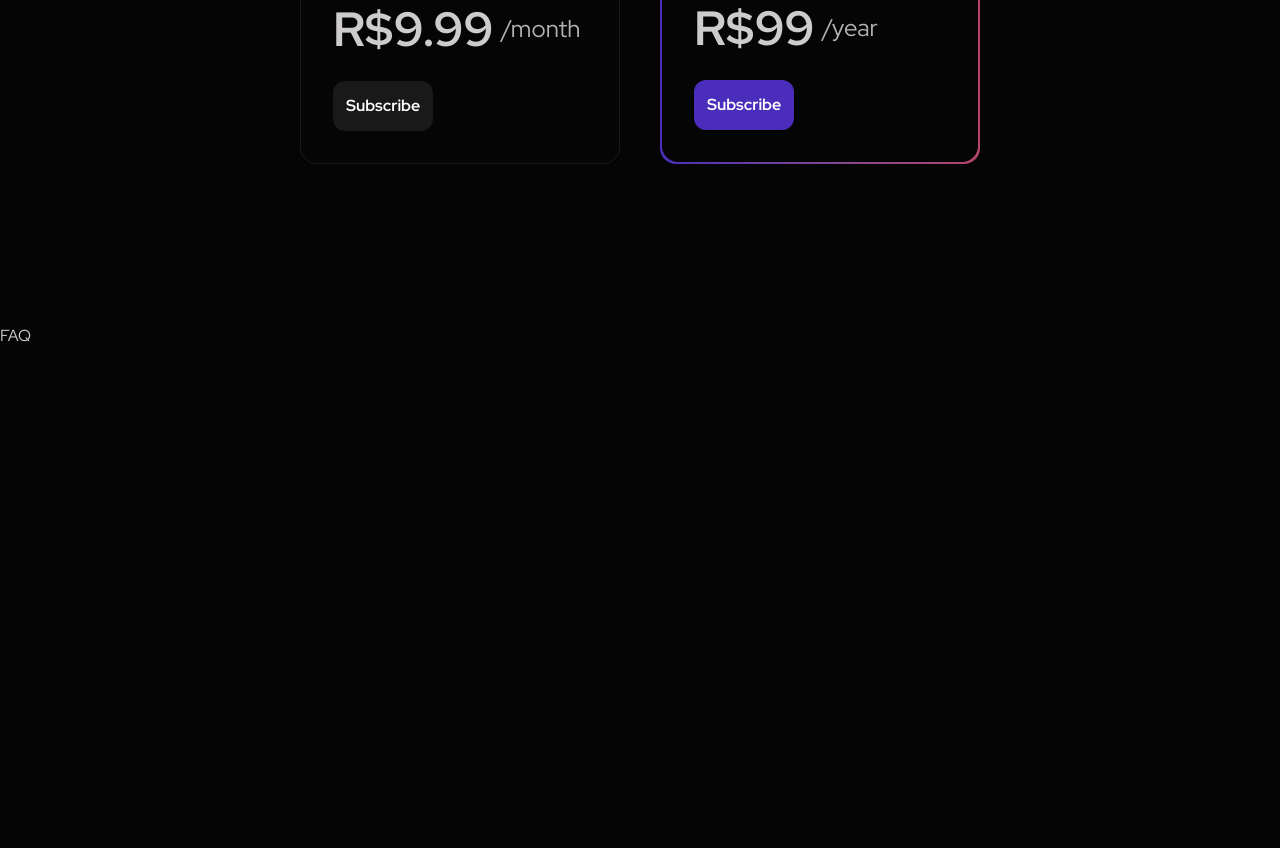
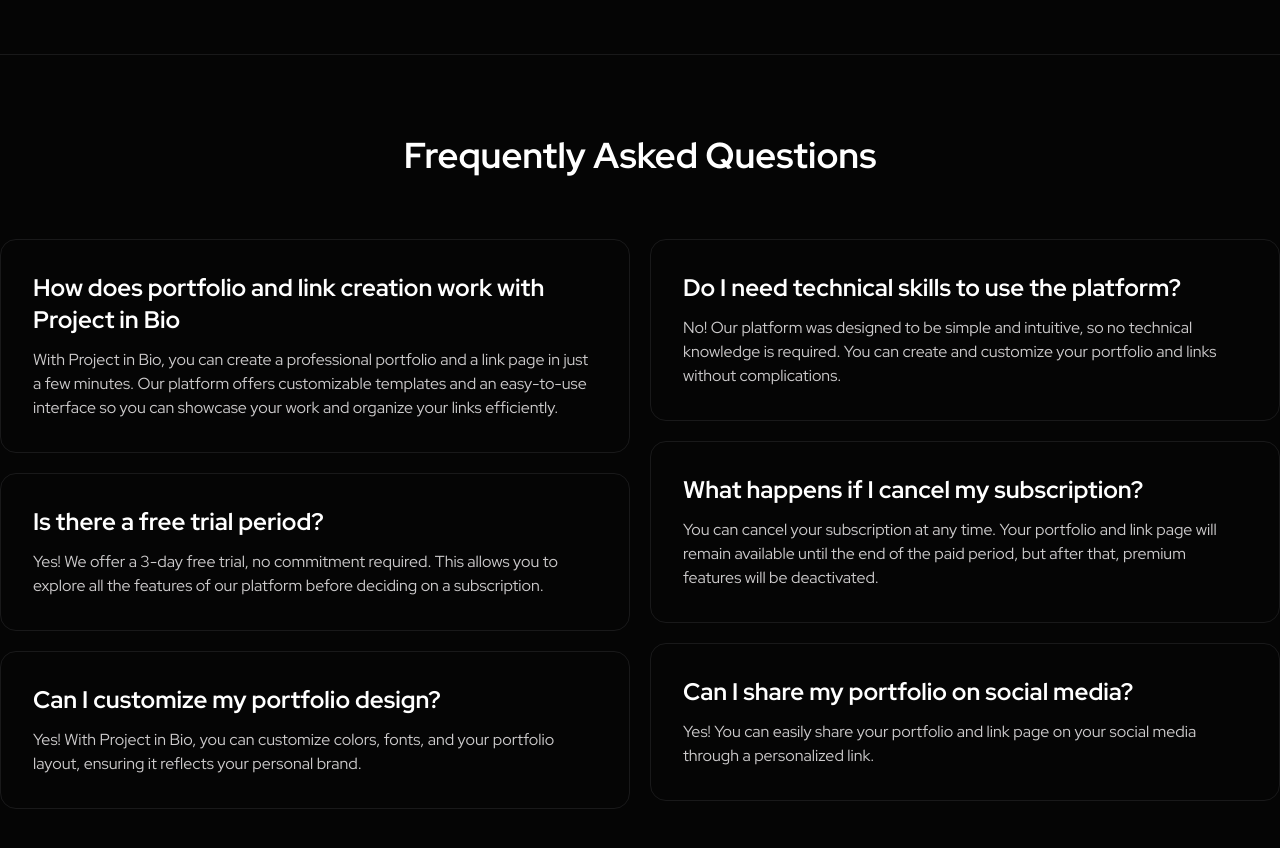
Before and after one commit to hurick/project-in-bio, a Next.js app: page / in a window 1280 px wide. Shown: the part 2120-2968 px from the top of the page. Before the commit the page ends 2468 px from the top, so only its background shows below. Built offline with nearby package versions, Linux system fonts and the light colour scheme.

Commit message:
feat: enhance FAQ component with detailed questions and answers, improve layout in landing page

```diff
--- a/src/app/(landing)/components/FAQ.tsx
+++ b/src/app/(landing)/components/FAQ.tsx
@@ -1,3 +1,55 @@
+import { TRIAL_DAYS } from "@/app/utils/app-settings";
+
+const faqItems = [
+  {
+    title: "How does portfolio and link creation work with Project in Bio",
+    description:
+      "With Project in Bio, you can create a professional portfolio and a link page in just a few minutes. Our platform offers customizable templates and an easy-to-use interface so you can showcase your work and organize your links efficiently.",
+  },
+  {
+    title: "Is there a free trial period?",
+    description: `Yes! We offer a ${TRIAL_DAYS}-day free trial, no commitment required. This allows you to explore all the features of our platform before deciding on a subscription.`,
+  },
+  {
+    title: "Can I customize my portfolio design?",
+    description:
+      "Yes! With Project in Bio, you can customize colors, fonts, and your portfolio layout, ensuring it reflects your personal brand.",
+  },
+  {
+    title: "Do I need technical skills to use the platform?",
+    description:
+      "No! Our platform was designed to be simple and intuitive, so no technical knowledge is required. You can create and customize your portfolio and links without complications.",
+  },
+  {
+    title: "What happens if I cancel my subscription?",
+    description:
+      "You can cancel your subscription at any time. Your portfolio and link page will remain available until the end of the paid period, but after that, premium features will be deactivated.",
+  },
+  {
+    title: "Can I share my portfolio on social media?",
+    description:
+      "Yes! You can easily share your portfolio and link page on your social media through a personalized link.",
+  },
+];
+
 export function FAQ() {
-  return <div>FAQ</div>;
+  return (
+    <div className="flex flex-col gap-16 mx-auto max-w-7xl">
+      <h2 className="font-bold text-4xl text-white text-center">
+        Frequently Asked Questions
+      </h2>
+
+      <div className="columns-2 gap-5 space-y-5">
+        {faqItems.map((item) => (
+          <div
+            key={item.title}
+            className="flex flex-col gap-3 border border-border-primary rounded-2xl p-8"
+          >
+            <h3 className="text-white font-bold text-2xl">{item.title}</h3>
+            <p className="text-content-body">{item.description}</p>
+          </div>
+        ))}
+      </div>
+    </div>
+  );
 }
--- a/src/app/(landing)/components/Hero.tsx
+++ b/src/app/(landing)/components/Hero.tsx
@@ -10,7 +10,7 @@
 
 export function Hero() {
   return (
-    <section className="flex items-center">
+    <section className="flex items-center h-[calc(100vh-290px)]">
       <div className="flex flex-col gap-6 max-w-1/2 w-full">
         <h1 className="text-5xl leading-16 font-bold text-white max-w-xl">
           Your projects & social media in a{" "}
--- a/src/app/(landing)/components/Pricing.tsx
+++ b/src/app/(landing)/components/Pricing.tsx
@@ -4,7 +4,7 @@
 
 export function Pricing() {
   return (
-    <section className="flex flex-col gap-16 py-20 px-4">
+    <section className="flex flex-col gap-16 pb-20 border-b border-border-primary px-4">
       <div className="flex flex-col gap-6 mx-auto max-w-2xl text-center">
         <h2 className="font-bold text-4xl text-white">
           An affordable value for everyone
--- a/src/app/(landing)/page.tsx
+++ b/src/app/(landing)/page.tsx
@@ -2,7 +2,7 @@
 
 export default function Home() {
   return (
-    <div className="flex flex-col max-w-7xl mx-auto gap-20">
+    <div className="flex flex-col max-w-7xl mx-auto gap-20 pb-20">
       <Header />
       <Hero />
       <VideoTutorial />
```
